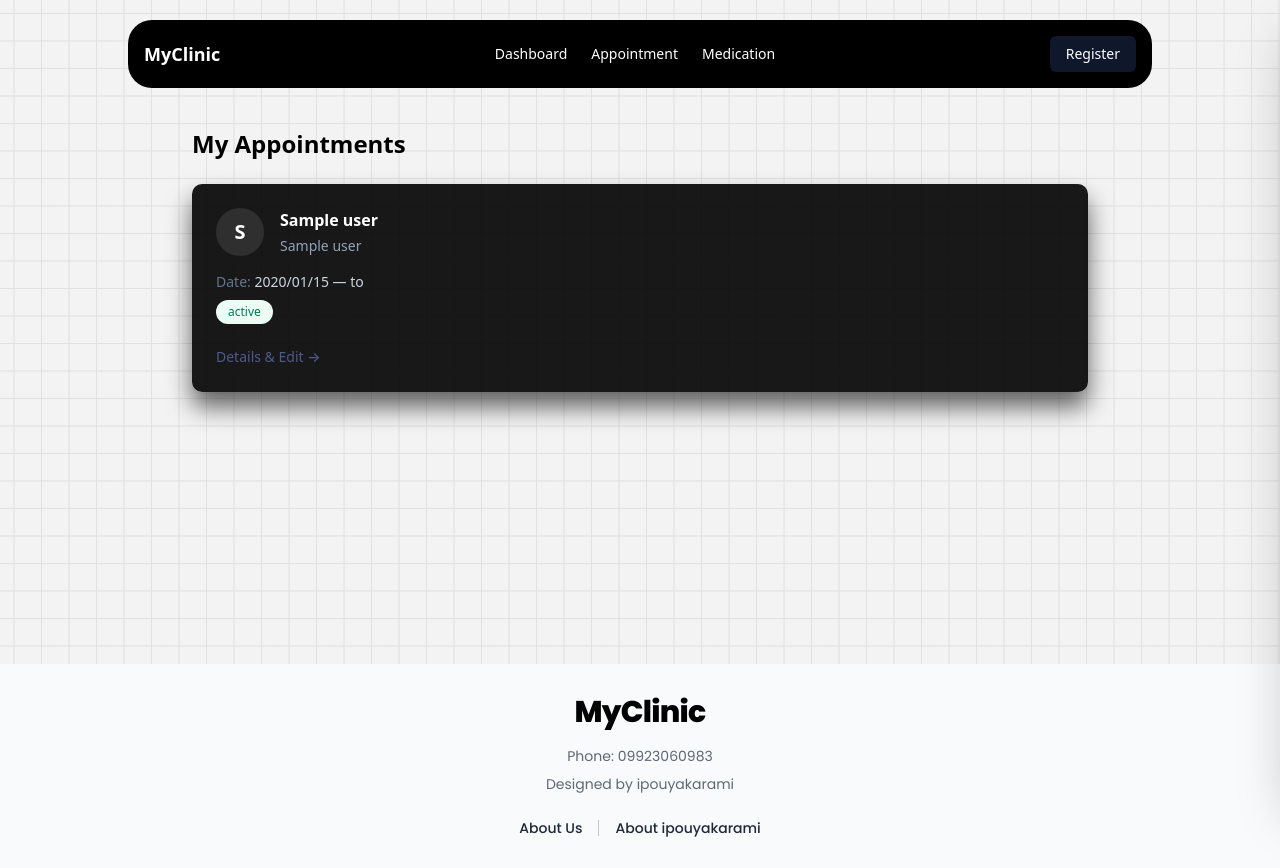
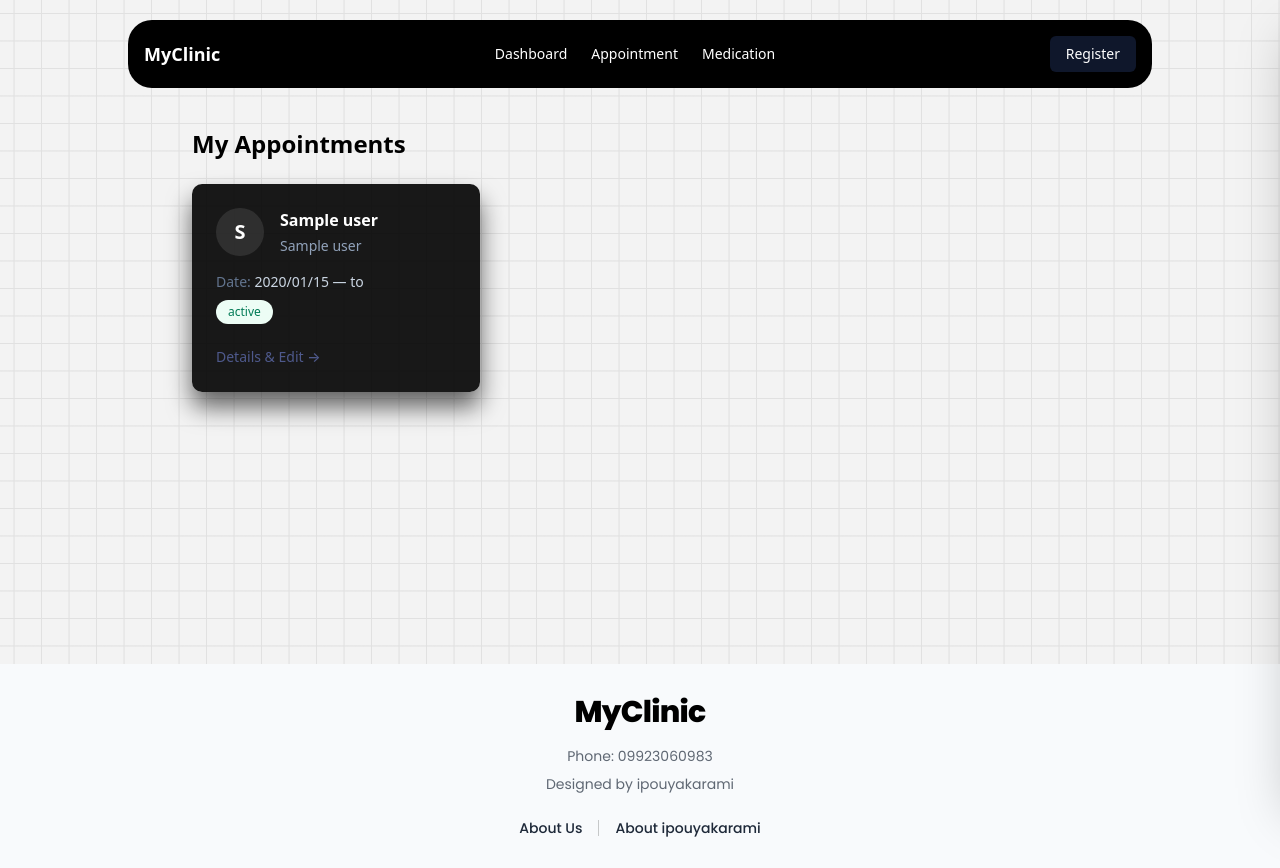
Before and after one commit to ipouyakarami/My_Clinic, a Django app: template templates/appointments/doctor_appointment_list.html in a window 1280 px wide. Run offline with Django 3.2, Linux system fonts and the light colour scheme; the template is opened without the code that fills it: most values are stand-ins (such as "Sample title", 1, 10 or a date in 2020); style sheets or scripts are compiled from the project's sources.

Commit message:
doctor appointment cards responsive 3-per-row grid

```diff
--- a/templates/appointments/doctor_appointment_list.html
+++ b/templates/appointments/doctor_appointment_list.html
@@ -7,7 +7,7 @@
         <h1 class="mb-6 text-2xl font-bold text-black">My Appointments</h1>
 
         {% if appointments %}
-            <div class="space-y-4">
+            <div class="grid grid-cols-1 gap-4 sm:grid-cols-2 lg:grid-cols-3">
                 {% for appointment in appointments %}
                     <a href="{% url 'appointments:appointment_detail' pk=appointment.pk %}"
                        class="service-box group flex flex-col gap-4">
--- a/templates/appointments/doctor_today_appointments.html
+++ b/templates/appointments/doctor_today_appointments.html
@@ -7,7 +7,7 @@
         <h1 class="mb-6 text-2xl font-bold text-black">Today's Appointments</h1>
 
         {% if appointments %}
-            <div class="space-y-4">
+            <div class="grid grid-cols-1 gap-4 sm:grid-cols-2 lg:grid-cols-3">
                 {% for appointment in appointments %}
                     <a href="{% url 'appointments:appointment_detail' pk=appointment.pk %}"
                        class="service-box group block rounded-2xl p-5 shadow-sm transition hover:-translate-y-0.5 hover:shadow-md sm:p-6">
```
